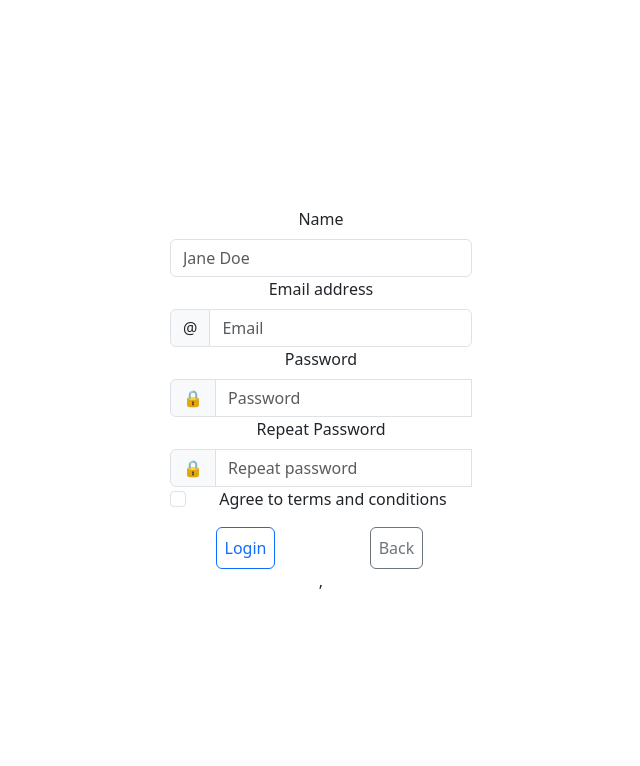
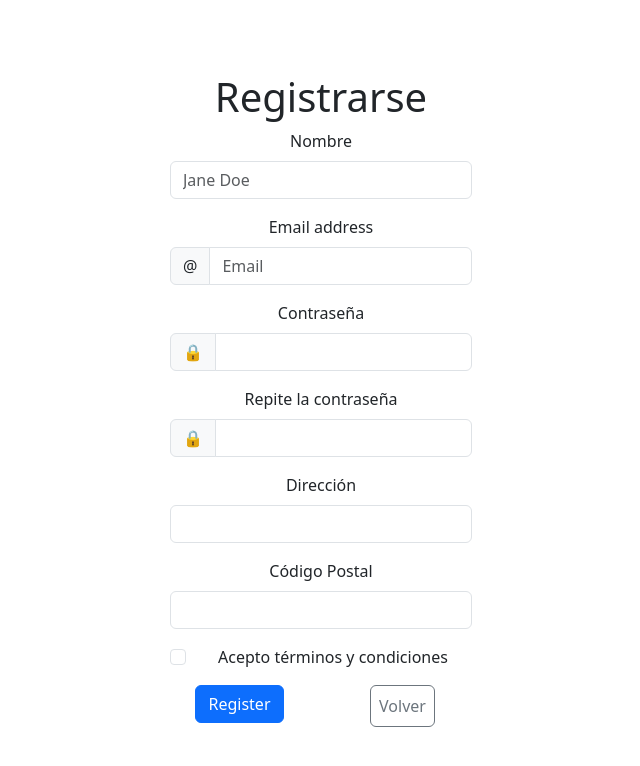
Before and after one commit to DiegoMendozaDev/tienda-ropa-frontend, a React (Vite) app: page /register in a window 1280 px wide. Shown: the top 766 px of the page, without its empty margins (319-959 px from the left). Built offline with nearby package versions, Linux system fonts and the light colour scheme.

Commit message:
registro conectada con la api

```diff
--- a/package.json
+++ b/package.json
@@ -12,6 +12,7 @@
   "dependencies": {
     "@heroicons/react": "^2.2.0",
     "bootstrap": "^5.3.3",
+    "cors": "^2.8.5",
     "formik": "^2.4.6",
     "iconoir-react": "^7.10.1",
     "mdb-react-ui-kit": "^9.0.0",
@@ -19,6 +20,7 @@
     "react": "^18.3.1",
     "react-bootstrap": "^2.10.9",
     "react-bootstrap-icons": "^1.11.5",
+    "react-cookie": "^8.0.1",
     "react-dom": "^18.3.1",
     "react-router-dom": "^6.30.0",
     "yup": "^1.6.1"
--- a/src/components/NavScroll.tsx
+++ b/src/components/NavScroll.tsx
@@ -6,15 +6,24 @@ import Nav from 'react-bootstrap/Nav';
 import Navbar from 'react-bootstrap/Navbar';
 import Offcanvas from 'react-bootstrap/Offcanvas';
 import { Bag, Heart, List, Person } from 'react-bootstrap-icons';
+import { useCookies } from 'react-cookie';
 
 function NavScroll() {
+  const [cookies, setCookie, removeCookie] = useCookies(['user']);
   const [show, setShow] = useState(false);
 
+  const isLoggedIn = Boolean(cookies.user);
   const handleClose = () => setShow(false);
   const handleShow = () => setShow(true);
 
+  // Función para cerrar sesión: elimina la cookie y puede redirigir o actualizar
+  const logout = () => {
+    removeCookie('user', { path: '/' });
+    // Opcional: redirigir o refrescar la página
+    window.location.reload();
+  };
   return (
-    <Navbar fixed="top" expand="sm" className="bg-body-tertiary mb-3" style={{ padding: '2rem 3rem' }}>
+    <Navbar fixed="top" expand="sm" className="ms-auto d-flex bg-body-tertiary mb-3" style={{ padding: '2rem 3rem' }}>
       <Container fluid>
         {/* Contenedor principal con tres secciones: izquierda, centro y derecha */}
         <div className="d-flex w-100 align-items-center">
@@ -23,8 +32,7 @@ function NavScroll() {
             <Button variant="outline-secondary" onClick={handleShow}>
               <List size={26} className="ml-4" />
             </Button>
-            <Nav.Link href="#action2" className="ms-3">Contact us</Nav.Link>
-            <Navbar.Collapse id="navbarScroll">
+            <div className='d-none d-sm-flex align-items-center gap-3'>
             <Nav className="w-100" navbarScroll>
               <Form className="d-flex w-100 justify-content-center">
                 <Form.Control
@@ -32,12 +40,12 @@ function NavScroll() {
                   placeholder="Search"
                   className="me-2"
                   aria-label="Search"
-                style={{ maxWidth: '500px' }}
+                  style={{ maxWidth: '300px' }}
                 />
                 <Button variant="outline-success">Search</Button>
               </Form>
             </Nav>
-        </Navbar.Collapse>
+            </div>
           </div>
 
           {/* Centro: marca centrada */}
@@ -50,21 +58,27 @@ function NavScroll() {
             <Nav.Link href="/profile">
               <Person size={26} />
             </Nav.Link>
+            <Nav.Link href="/cart">
+              <Bag size={26} />
+            </Nav.Link>
             <Nav.Link href="/favorites">
               <Heart size={26} />
             </Nav.Link>
-            <Nav.Link href="/cart">
-              <Bag size={26} />
-            </Nav.Link>
+
+            {/* Renderiza Login/Register si no está logueado, sino Logout */}
+            {isLoggedIn ? (
+              <div className="d-flex align-items-center gap-2 ms-3">
+                <Button variant="outline-danger" onClick={logout}>Logout</Button>
+              </div>
+            ) : (
               <div className="d-flex ms-3">
                 <Button variant="outline-primary" className="me-2" href="/login">Login</Button>
                 <Button variant="outline-secondary" href="/register">Register</Button>
               </div>
+            )}
           </div>
         </div>
 
-        {/* Toggle y Collapse para el buscador */}
-        <Navbar.Toggle aria-controls="navbarScroll" className="mt-3" />
         {/* Offcanvas */}
         <Offcanvas show={show} onHide={handleClose} backdrop="static">
           <Offcanvas.Header closeButton>
@@ -72,6 +86,18 @@ function NavScroll() {
           </Offcanvas.Header>
           <Offcanvas.Body>
             I will not close if you click outside of me.
+            <div className='d-block d-sm-none'>
+            <Form className="d-flex mb-3">
+              <Form.Control
+                type="search"
+                placeholder="Search"
+                aria-label="Search"
+                className="me-2"
+              />
+              <Button variant="outline-success">Search</Button>
+            </Form>
+            </div>
+
           </Offcanvas.Body>
         </Offcanvas>
       </Container>
--- a/src/main.tsx
+++ b/src/main.tsx
@@ -3,13 +3,15 @@ import App from './App.tsx'
 import './index.css'
 import { BrowserRouter } from "react-router-dom";
 import 'bootstrap/dist/css/bootstrap.min.css';
-
+import { CookiesProvider } from 'react-cookie';
 
 createRoot(document.getElementById('root')!).render(
   <>
-  <BrowserRouter>
-    <App />
-  </BrowserRouter>,
+  <CookiesProvider defaultSetOptions={{ path: '/' }}>
+    <BrowserRouter>
+      <App />
+    </BrowserRouter>
+  </CookiesProvider>
   </>
 
 )
--- a/src/pages/Register.tsx
+++ b/src/pages/Register.tsx
@@ -1,75 +1,120 @@
-import Button from 'react-bootstrap/Button';
-import Form from 'react-bootstrap/Form';
-import InputGroup from 'react-bootstrap/InputGroup';
-import Row from 'react-bootstrap/Row';
-import Col from 'react-bootstrap/Col';
-import Container from 'react-bootstrap/Container';
-import * as formik from 'formik';
+import { useState } from 'react';
+import { Formik, Form as FormikForm, FormikHelpers } from 'formik';
 import * as yup from 'yup';
+import { Container, Row, Col, Form, InputGroup, Button } from 'react-bootstrap';
+import { postFormData } from '../services/RegisterApi';
+import Spinner from 'react-bootstrap/Spinner';
+import { useCookies } from 'react-cookie';
+import { useNavigate } from 'react-router-dom';
 
-function FormLogin() {
-  const { Formik } = formik;
+interface FormValues {
+  nombre: string;
+  email: string;
+  contrasena: string;
+  repeatContrasena: string;
+  direccion: string;
+  codigo_postal: number | '';
+  terms: boolean;
+}
+interface ApiResponse {
+  message: string;
+}
+const validationSchema = yup.object().shape({
+  nombre: yup.string().required('El nombre es obligatorio'),
+  email: yup.string().email('Email inválido').required('El email es obligatorio'),
+  contrasena: yup.string().required('La contraseña es obligatoria'),
+  repeatContrasena: yup.string()
+    .oneOf([yup.ref('contrasena')], 'Las contraseñas deben coincidir')
+    .required('Repite la contraseña'),
+  direccion: yup.string().required('La dirección es obligatoria'),
+  codigo_postal: yup.number()
+    .typeError('Debe ser un número')
+    .required('El código postal es obligatorio')
+    .positive('Debe ser positivo')
+    .integer('Debe ser un entero'),
+  terms: yup.bool().oneOf([true], 'Debes aceptar los términos'),
+});
 
-  const schema = yup.object().shape({
-    name: yup.string().required(),
-    email: yup.string().email().required(),
-    password: yup.string().required(),
-    repeatPassword: yup.string()
-    .oneOf([yup.ref('password')], 'Passwords must match')
-    .required(),
-    terms: yup.bool().required().oneOf([true], 'Terms must be accepted'),
-  });
+const initialValues: FormValues = {
+  nombre: '',
+  email: '',
+  contrasena: '',
+  repeatContrasena: '',
+  direccion: '',
+  codigo_postal: '',
+  terms: false,
+};
+
+function FormRegister() {
+  const navigate = useNavigate();
+  const [responseData, setResponseData] = useState<ApiResponse | null>(null);
+  const [error, setError] = useState<string | null>(null);
+  const [isLoading, setIsLoading] = useState(false);
+  const [cookies, setCookie, removeCookie] = useCookies(['user']);
+
+  // const login = () => {
+  //   setCookie('user', 'María', { path: '/', maxAge: 3600 });
+  // };
+
+  const handleSubmit = async (
+    values: FormValues,
+    { setSubmitting }: FormikHelpers<FormValues>
+  ) => {
+    setError(null);
+    setIsLoading(true);
+    try {
+      const result = await postFormData<FormValues, ApiResponse>(
+        'https://127.0.0.1:8000/api/usuario/crear',
+        values
+      );
+      setResponseData(result);
+    } catch (err: any) {
+      if (err instanceof TypeError) {
+        setError('No se pudo conectar con el servidor. Revisa tu conexión o la configuración del CORS.');
+      } else {
+        let errorObj = JSON.parse(err.message );
+        setError(errorObj.error || 'Error desconocido');
+      }
+    } finally {
+      setCookie('user', values.email, { path: '/', maxAge: 3600 });
+      setIsLoading(false);
+      setSubmitting(false);
+      navigate('/')
+    }
+  };
   return (
+    <Container className="py-4">
+      <h1>Registrarse</h1>
       <Formik
-      validationSchema={schema}
-      initialValues={{
-        name: '',
-        email: '',
-        password: '',
-        repeatPassword: '',
-        terms: false,
-      }}
-      onSubmit={(values, { setSubmitting }) => {
-        setTimeout(() => {
-          alert(JSON.stringify(values, null, 2));
-          setSubmitting(false);
-        }, 400);
-      }}
+        validationSchema={validationSchema}
+        initialValues={initialValues}
+        onSubmit={handleSubmit}
       >
-      {({ handleSubmit, handleChange, values, errors }) => (
-        <Form noValidate onSubmit={handleSubmit}>
-          <Form.Group>
-            <Form.Label htmlFor="inlineFormInputName">
-              Name
-            </Form.Label>
+        {({ isSubmitting, handleChange, values, errors }) => (
+          <FormikForm noValidate>
+            <Form.Group className="mb-3">
+              <Form.Label>Nombre</Form.Label>
               <Form.Control
-              required
                 type="text"
-              name="name"
-              id="inlineFormInputName"
-              value={values.name}
+                name="nombre"
+                value={values.nombre}
                 placeholder="Jane Doe"
                 onChange={handleChange}
-              isInvalid={!!errors.name}
+                isInvalid={!!errors.nombre}
               />
               <Form.Control.Feedback type="invalid">
-              {errors.name}
+                {errors.nombre}
               </Form.Control.Feedback>
             </Form.Group>
-          <Form.Group>
-            <Form.Label htmlFor="inlineFormInputGroupUsername">
-              Email address
-            </Form.Label>
+            <Form.Group className="mb-3">
+              <Form.Label>Email address</Form.Label>
               <InputGroup hasValidation>
                 <InputGroup.Text>@</InputGroup.Text>
                 <Form.Control
-                id="inlineFormInputGroupEmail"
                   placeholder="Email"
-                aria-describedby="inputGroupPrepend"
                   type="email"
                   name='email'
                   value={values.email}
-                required
                   onChange={handleChange}
                   isInvalid={!!errors.email}
                 />
@@ -78,68 +123,104 @@ function FormLogin() {
                 </Form.Control.Feedback>
               </InputGroup>
             </Form.Group>
-          <Form.Label htmlFor="inlineFormInputGroupPassword">
-            Password
-          </Form.Label>
-          <InputGroup>
+            <Form.Group className="mb-3">
+              <Form.Label>Contraseña</Form.Label>
+              <InputGroup hasValidation>
                 <InputGroup.Text>🔒</InputGroup.Text>
                 <Form.Control
-              id="inlineFormInputGroupPassword"
-              placeholder="Password"
                   type="password"
-              aria-describedby="inputGroupPrepend"
-              name='password'
-              value={values.password}
-              required
+                  name="contrasena"
+                  value={values.contrasena}
                   onChange={handleChange}
-              isInvalid={!!errors.password}
+                  isInvalid={!!errors.contrasena}
                 />
                 <Form.Control.Feedback type="invalid" tooltip>
-              {errors.password}
+                  {errors.contrasena}
                 </Form.Control.Feedback>
               </InputGroup>
-          <Form.Label htmlFor="inlineFormInputGroupPassword">
-            Repeat Password
-          </Form.Label>
-          <InputGroup>
+            </Form.Group>
+
+            <Form.Group className="mb-3">
+              <Form.Label>Repite la contraseña</Form.Label>
+              <InputGroup hasValidation>
                 <InputGroup.Text>🔒</InputGroup.Text>
                 <Form.Control
-              id="inlineFormInputGroupRepeatPassword"
-              placeholder="Repeat password"
                   type="password"
-              aria-describedby="inputGroupPrepend"
-              name='repeatPassword'
-              value={values.repeatPassword}
-              required
+                  name="repeatContrasena"
+                  value={values.repeatContrasena}
                   onChange={handleChange}
-              isInvalid={!!errors.repeatPassword}
+                  isInvalid={!!errors.repeatContrasena}
                 />
                 <Form.Control.Feedback type="invalid" tooltip>
-              {errors.repeatPassword}
+                  {errors.repeatContrasena}
                 </Form.Control.Feedback>
               </InputGroup>
+            </Form.Group>
+
+            <Form.Group className="mb-3">
+              <Form.Label>Dirección</Form.Label>
+              <Form.Control
+                type="text"
+                name="direccion"
+                value={values.direccion}
+                onChange={handleChange}
+                isInvalid={!!errors.direccion}
+              />
+              <Form.Control.Feedback type="invalid">
+                {errors.direccion}
+              </Form.Control.Feedback>
+            </Form.Group>
+
+            <Form.Group className="mb-3">
+              <Form.Label>Código Postal</Form.Label>
+              <Form.Control
+                type="text"
+                name="codigo_postal"
+                value={values.codigo_postal}
+                onChange={handleChange}
+                isInvalid={!!errors.codigo_postal}
+              />
+              <Form.Control.Feedback type="invalid">
+                {errors.codigo_postal}
+              </Form.Control.Feedback>
+            </Form.Group>
+
             <Form.Group className="mb-3">
               <Form.Check
-              required
+                type="checkbox"
                 name="terms"
-              label="Agree to terms and conditions"
+                label="Acepto términos y condiciones"
                 onChange={handleChange}
                 isInvalid={!!errors.terms}
                 feedback={errors.terms}
                 feedbackType="invalid"
-              id="validationFormik0"
               />
             </Form.Group>
-          <Container>
+
             <Row>
-              <Col><Button type="submit" className="p-2" variant="outline-primary">Login</Button></Col>
-              <Col><a href="/"><Button className="p-2" variant="outline-secondary">Back</Button></a></Col>
+              <Col>
+                <Button
+                  type="submit"
+                  disabled={isSubmitting || isLoading}
+                  // onSubmit={}
+                >
+                  {isSubmitting || isLoading ? <Spinner animation="grow" /> : 'Register'}
+                </Button>
+              </Col>
+              <Col><a href="/"><Button className="p-2" variant="outline-secondary">Volver</Button></a></Col>
             </Row>
-          </Container>
-        </Form>
+          </FormikForm>
         )}
       </Formik>
+      {error && <p className="text-danger mt-3">{error}</p>}
+      {responseData && (
+        <div className="mt-3">
+          <h2>Respuesta de la API</h2>
+          <pre>{JSON.stringify(responseData, null, 2)}</pre>
+        </div>
+      )}
+    </Container>
   );
 }
 
-export default FormLogin;
+export default FormRegister;
--- /dev/null
+++ b/src/services/RegisterApi.tsx
@@ -0,0 +1,24 @@
+/**
+ * Servicio para enviar datos de un formulario a una API externa.
+ * @template T Datos que se envían (por ejemplo, interfaz de formulario)
+ * @template R Tipo de respuesta esperada desde la API
+ * @param {string} url - La ruta de la API
+ * @param {T} data - Datos a enviar
+ * @returns {Promise<R>} - Promesa con la respuesta tipada de la API
+ */
+export async function postFormData<T, R>(url: string, data: T): Promise<R> {
+    const response = await fetch(url, {
+      method: 'POST',
+      headers: {
+        'Content-Type': 'application/json'
+      },
+      body: JSON.stringify(data)
+    });
+
+    if (!response.ok) {
+      const errorText = await response.text();
+      throw new Error(`${errorText}`);
+    }
+
+    return response.json() as Promise<R>;
+  }
```
Also changed, not shown: src/services/LoginApi.tsx (added), 1 other file (tests, documents, lock files or other folders). Lines whose indentation alone changed are shown as unchanged.
